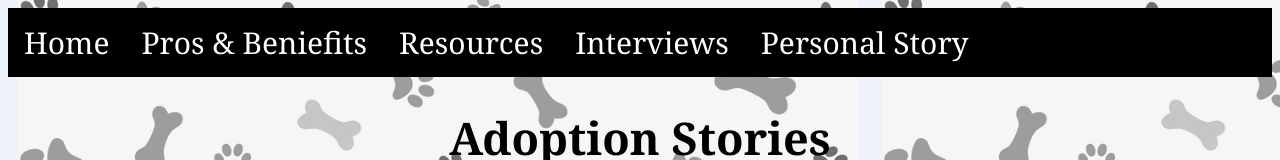
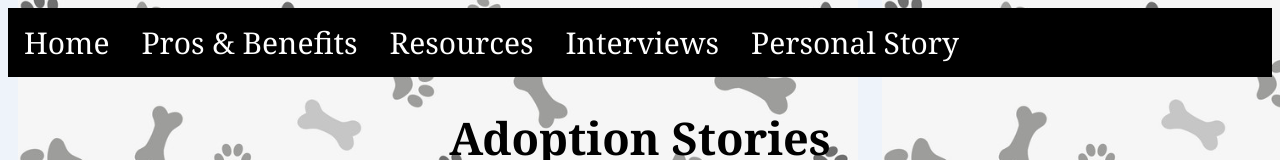
Before and after one commit to ashleygonzalez9/project4, a plain HTML site: page interviews.html in a window 1280 px wide. Shown: the top 160 px of the page. Drawn offline with Linux system fonts and the light colour scheme.

Commit message:
Add files via upload

```diff
--- a/interviews.html
+++ b/interviews.html
@@ -7,7 +7,7 @@
 	</head>
 		<ul>
   <li><a href="index.html">Home</a></li>
-  <li><a href="pros.html">Pros & Beniefits</a></li>
+  <li><a href="pros.html">Pros & Benefits</a></li>
   <li><a href="resources.html">Resources</a></li>
   <li><a href="interviews.html">Interviews</a></li>
   <li><a href="personalstory.html">Personal Story</a></li>
```
Also changed, not shown: index.html (+1 -1 lines), personalstory.html (+1 -1 lines), pros.html (+1 -1 lines), resources.html (+1 -1 lines).
